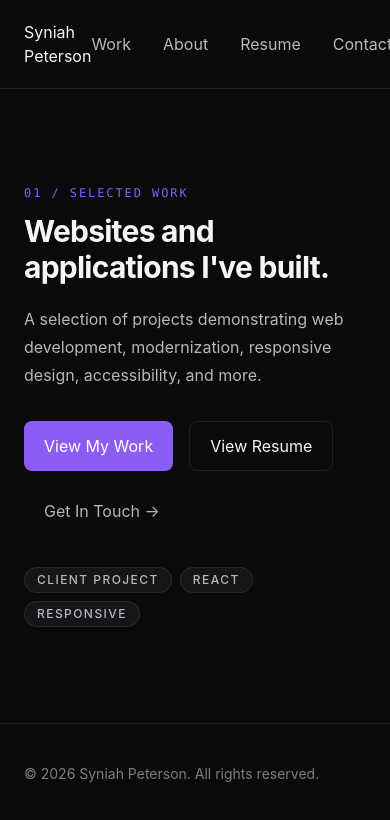
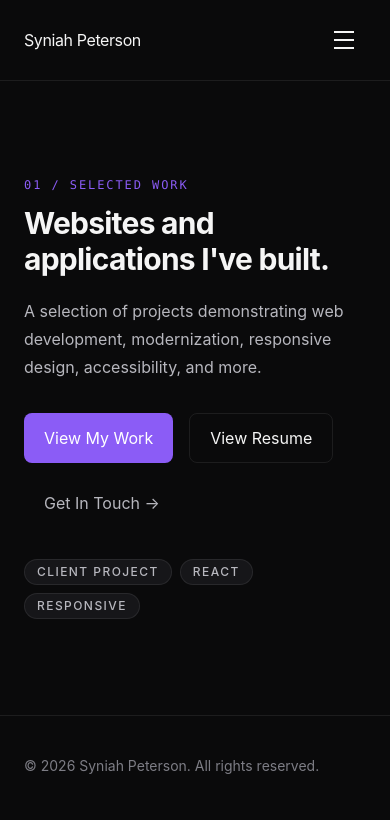
Before and after one commit to syniahpeterson/portfolio-v2, a React (Vite) app: page / in a window 390 px wide. Shown: the top 820 px of the page. Built offline with nearby package versions, Linux system fonts and the light colour scheme.

Commit message:
feat: build responsive navigation

```diff
--- /dev/null
+++ b/src/components/layout/MobileMenu.jsx
@@ -0,0 +1,64 @@
+import { NavLink } from "react-router-dom";
+
+import navigation from "../../data/navigation";
+import Button from "../ui/Button";
+
+function MobileMenu({ isOpen, onClose }) {
+  if (!isOpen) {
+    return null;
+  }
+
+  return (
+    <div className="fixed inset-0 z-50 bg-[var(--color-background)] lg:hidden">
+      <div className="flex min-h-full flex-col">
+        <div className="flex items-center justify-between border-b border-[var(--color-border)] px-6 py-5">
+          <span className="font-semibold text-[var(--color-text)]">
+            Syniah Peterson
+          </span>
+
+          <button
+            type="button"
+            onClick={onClose}
+            aria-label="Close navigation menu"
+            className="flex h-11 w-11 items-center justify-center rounded-[var(--radius-sm)] text-2xl text-[var(--color-text)] transition-colors hover:bg-[var(--color-surface)] focus-visible:outline-2 focus-visible:outline-offset-3 focus-visible:outline-[var(--color-purple)]"
+          >
+            <span aria-hidden="true">×</span>
+          </button>
+        </div>
+
+        <nav
+          aria-label="Mobile navigation"
+          className="flex flex-1 flex-col px-6 py-10"
+        >
+          <ul className="space-y-2">
+            {navigation.map((item) => (
+              <li key={item.href}>
+                <NavLink
+                  to={item.href}
+                  onClick={onClose}
+                  className={({ isActive }) =>
+                    `block rounded-[var(--radius-sm)] px-4 py-4 text-2xl font-medium transition-colors ${
+                      isActive
+                        ? "bg-[var(--color-surface)] text-[var(--color-purple-hover)]"
+                        : "text-[var(--color-text-secondary)] hover:bg-[var(--color-surface)] hover:text-[var(--color-text)]"
+                    }`
+                  }
+                >
+                  {item.label}
+                </NavLink>
+              </li>
+            ))}
+          </ul>
+
+          <div className="mt-auto pt-10">
+            <Button to="/contact" className="w-full" onClick={onClose}>
+              Let's Talk
+            </Button>
+          </div>
+        </nav>
+      </div>
+    </div>
+  );
+}
+
+export default MobileMenu;
--- a/src/components/layout/Navbar.jsx
+++ b/src/components/layout/Navbar.jsx
@@ -1,31 +1,113 @@
+import { useEffect, useState } from "react";
 import { NavLink } from "react-router-dom";
 
 import navigation from "../../data/navigation";
+import Button from "../ui/Button";
+import Container from "../ui/Container";
+import MobileMenu from "./MobileMenu";
 
 function Navbar() {
+  const [isMenuOpen, setIsMenuOpen] = useState(false);
+  const [isScrolled, setIsScrolled] = useState(false);
+
+  useEffect(() => {
+    function handleScroll() {
+      setIsScrolled(window.scrollY > 20);
+    }
+
+    handleScroll();
+
+    window.addEventListener("scroll", handleScroll);
+
+    return () => {
+      window.removeEventListener("scroll", handleScroll);
+    };
+  }, []);
+
+  useEffect(() => {
+    document.body.style.overflow = isMenuOpen ? "hidden" : "";
+
+    return () => {
+      document.body.style.overflow = "";
+    };
+  }, [isMenuOpen]);
+
   return (
-    <header className="border-b border-[var(--color-border)]">
-      <div className="mx-auto flex max-w-[var(--container-width)] items-center justify-between px-6 py-5">
-        <NavLink to="/" className="font-semibold text-[var(--color-text)]">
+    <>
+      <header
+        className={`sticky top-0 z-40 border-b border-[var(--color-border)] transition-colors duration-200 ${
+          isScrolled
+            ? "bg-[rgba(10,10,11,0.88)] backdrop-blur-md"
+            : "bg-[var(--color-background)]"
+        }`}
+      >
+        <Container className="flex h-20 items-center justify-between">
+          <NavLink
+            to="/"
+            className="text-base font-semibold tracking-tight text-[var(--color-text)] transition-colors hover:text-[var(--color-purple-hover)] focus-visible:outline-2 focus-visible:outline-offset-4 focus-visible:outline-[var(--color-purple)]"
+          >
             Syniah Peterson
           </NavLink>
 
+          <div className="hidden items-center gap-8 lg:flex">
             <nav aria-label="Primary navigation">
               <ul className="flex items-center gap-8">
                 {navigation.map((item) => (
                   <li key={item.href}>
                     <NavLink
                       to={item.href}
-                  className="text-[var(--color-text-secondary)]"
+                      className={({ isActive }) =>
+                        `relative py-2 text-sm font-medium transition-colors focus-visible:outline-2 focus-visible:outline-offset-4 focus-visible:outline-[var(--color-purple)] ${
+                          isActive
+                            ? "text-[var(--color-text)]"
+                            : "text-[var(--color-text-secondary)] hover:text-[var(--color-text)]"
+                        }`
+                      }
                     >
+                      {({ isActive }) => (
+                        <>
                           {item.label}
+
+                          {isActive && (
+                            <span
+                              aria-hidden="true"
+                              className="absolute -bottom-1 left-0 h-0.5 w-full rounded-full bg-[var(--color-purple)]"
+                            />
+                          )}
+                        </>
+                      )}
                     </NavLink>
                   </li>
                 ))}
               </ul>
             </nav>
+
+            <Button to="/contact">Let's Talk</Button>
           </div>
+
+          <button
+            type="button"
+            onClick={() => setIsMenuOpen(true)}
+            aria-label="Open navigation menu"
+            aria-expanded={isMenuOpen}
+            aria-controls="mobile-navigation"
+            className="flex h-11 w-11 items-center justify-center rounded-[var(--radius-sm)] text-[var(--color-text)] transition-colors hover:bg-[var(--color-surface)] focus-visible:outline-2 focus-visible:outline-offset-3 focus-visible:outline-[var(--color-purple)] lg:hidden"
+          >
+            <span className="sr-only">Open navigation menu</span>
+
+            <span aria-hidden="true" className="flex flex-col gap-1.5">
+              <span className="h-0.5 w-5 bg-current" />
+              <span className="h-0.5 w-5 bg-current" />
+              <span className="h-0.5 w-5 bg-current" />
+            </span>
+          </button>
+        </Container>
       </header>
+
+      <div id="mobile-navigation">
+        <MobileMenu isOpen={isMenuOpen} onClose={() => setIsMenuOpen(false)} />
+      </div>
+    </>
   );
 }
 
```
Lines whose indentation alone changed are shown as unchanged.
